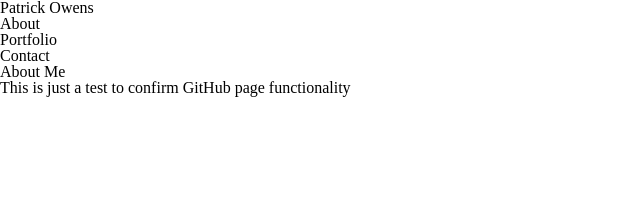
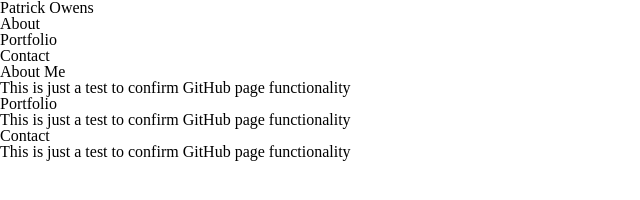
Before and after one commit to ElPat0/ElPat0.github.io, a plain HTML site: page index.html in a window 1280 px wide. Shown: the whole page, without its empty margins (0-640 px from the left). Drawn offline with Linux system fonts and the light colour scheme.

Commit message:
added divisions and sections

```diff
--- a/index.html
+++ b/index.html
@@ -12,8 +12,28 @@
             <h1>Portfolio</h1>
             <h2>Contact</h2>
             <div>
-                <h2>About Me</h2>
-                <p>This is just a test to confirm GitHub page functionality</p>
+                <section>
+                    <h2>About Me</h2>
+                </section>
+                <section>
+                    <p>This is just a test to confirm GitHub page functionality</p>
+                </section>
+            </div>
+            <div>
+                <section>
+                    <h2>Portfolio</h2>
+                </section>
+                <section>
+                    <p>This is just a test to confirm GitHub page functionality</p>
+                </section>
+            </div>
+            <div>
+                <section>
+                    <h2>Contact</h2>
+                </section>
+                <section>
+                    <p>This is just a test to confirm GitHub page functionality</p>
+                </section>
             </div>
         </body>
 </html>
```
